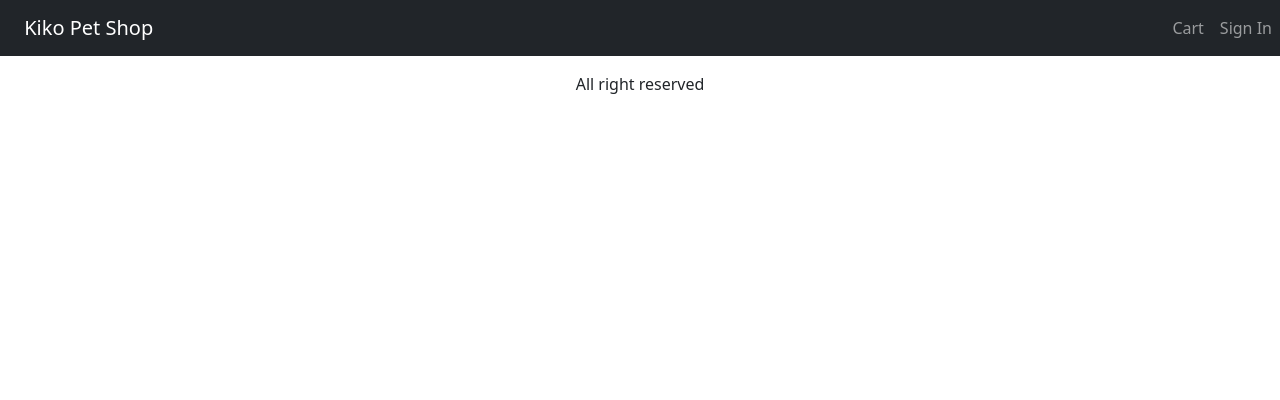
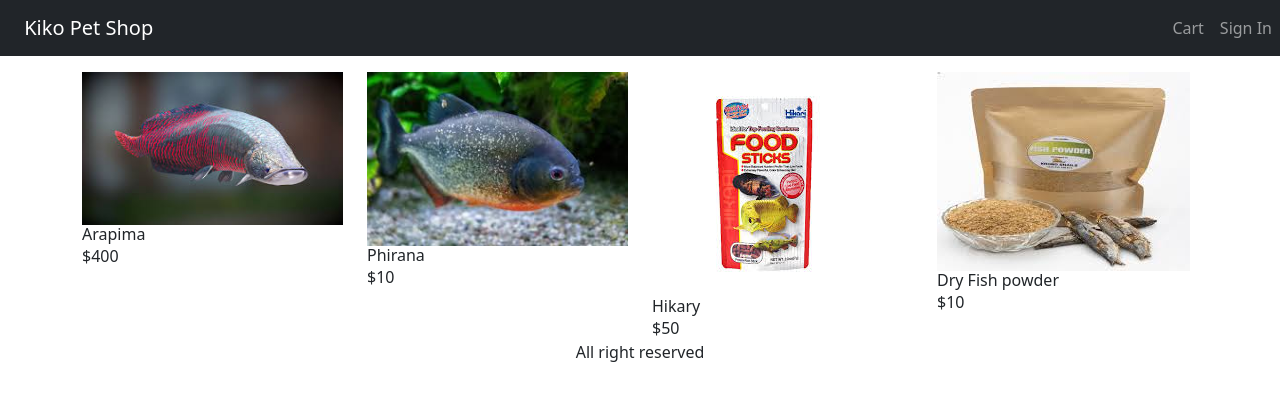
Before and after one commit to PraneethMalshan/Kiko_Pet_shop, a React (Vite) app in the folder frontend/: page / in a window 1280 px wide. Shown: the top 400 px of the page. Built offline with nearby package versions, Linux system fonts and the light colour scheme.

Commit message:
Now get the product to homepage

```diff
--- a/frontend/src/App.tsx
+++ b/frontend/src/App.tsx
@@ -1,7 +1,7 @@
 // import { useState } from 'react'
-import { Col, Container, Nav, Navbar, Row } from 'react-bootstrap'
+import { Container, Nav, Navbar,  } from 'react-bootstrap'
 import './App.css'
-import { sampleProducts } from './data'
+import { Outlet } from 'react-router-dom'
 
 function App() {
 
@@ -23,7 +23,7 @@ function App() {
       </header>
       <main>
           <Container className='mt-3'>
-
+              <Outlet />
           </Container>
       </main>
 
--- a/frontend/src/main.tsx
+++ b/frontend/src/main.tsx
@@ -9,10 +9,12 @@ import {
 import 'bootstrap/dist/css/bootstrap.min.css'
 import App from './App.tsx'
 import './index.css'
+import HomePage from './pages/HomePage.tsx';
 
 const router = createBrowserRouter(
   createRoutesFromElements(
     <Route path="/" element={<App />}>
+      <Route index={true} element={<HomePage/>}/>
       {/* <Route path="dashboard" element={<Dashboard />} /> */}
       {/* ... etc. */}
     </Route>
```
